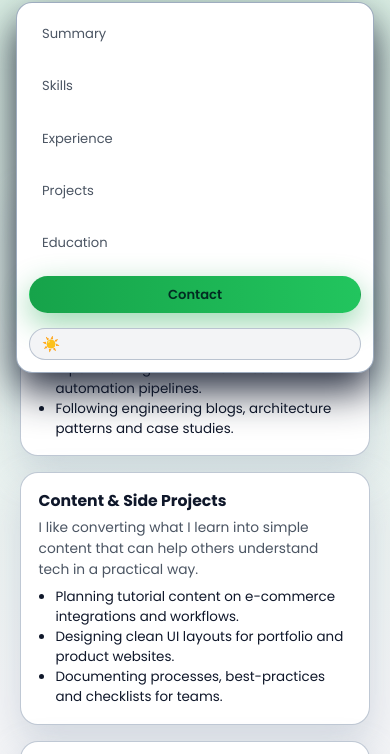
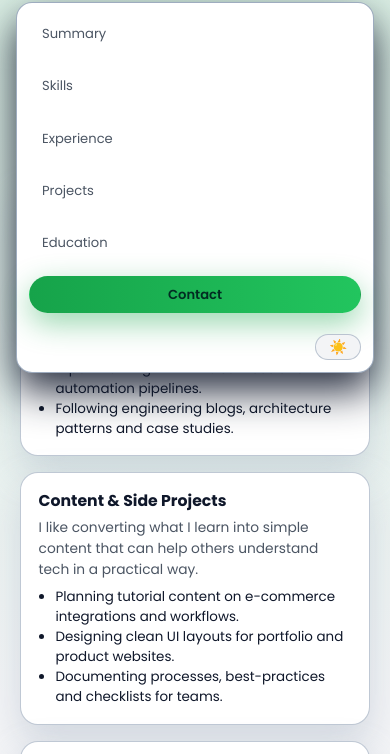
Before and after one commit to atheeqsyed/atheeq-portfolio, a plain HTML site: page Hobbies.html in a window 390 px wide. Both pictures are taken after a click on the button "Toggle navigation". Shown: the part 64-818 px from the top of the page. Drawn offline with Linux system fonts and the light colour scheme.

Commit message:
Update Hobbies.html

```diff
--- a/Hobbies.html
+++ b/Hobbies.html
@@ -208,20 +208,25 @@ body[data-theme="light"] .nav-menu-toggle {
         transform: translateY(0);
     }
 
+    /* Menu items + CTA stay full width */
     .nav-links a,
-    .nav-links .theme-toggle,
     .nav-links .nav-cta {
         width: 100%;
         justify-content: flex-start;
-    }
-
-    .nav-links a,
-    .nav-links .theme-toggle {
         padding: 0.5rem 0.75rem;
     }
 
     .nav-cta {
         text-align: center;
+        justify-content: center;
+    }
+
+    /* Theme toggle becomes a small pill button on the right */
+    .nav-links .theme-toggle {
+        align-self: flex-end;
+        width: auto;
+        padding: 0.3rem 0.8rem;
+        margin-top: 0.4rem;
         justify-content: center;
     }
 
```
